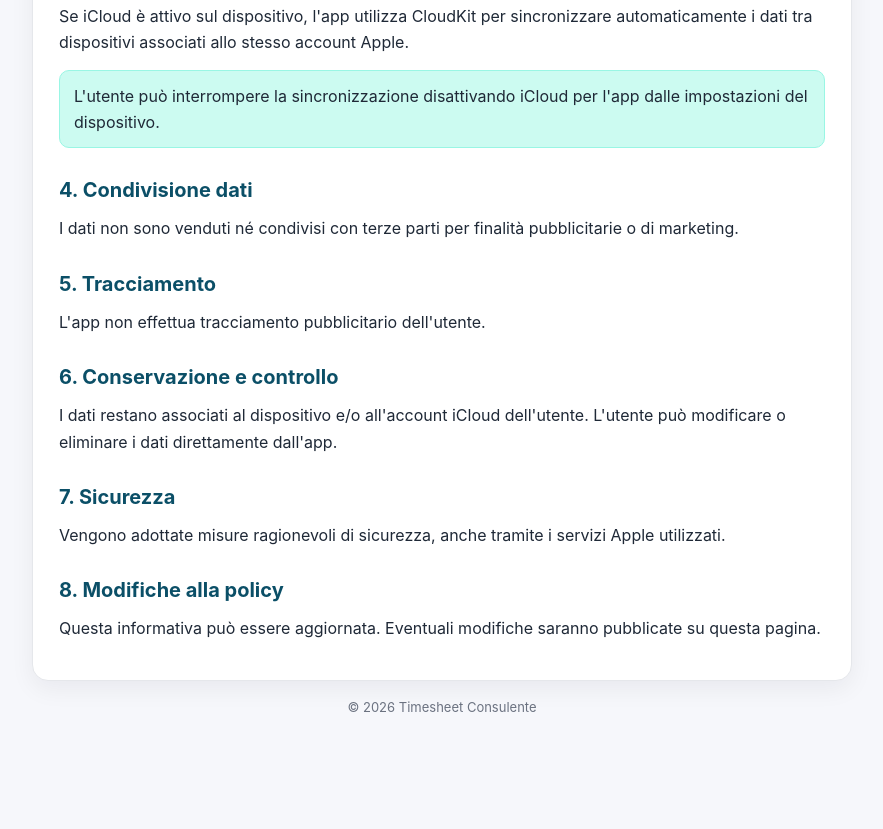
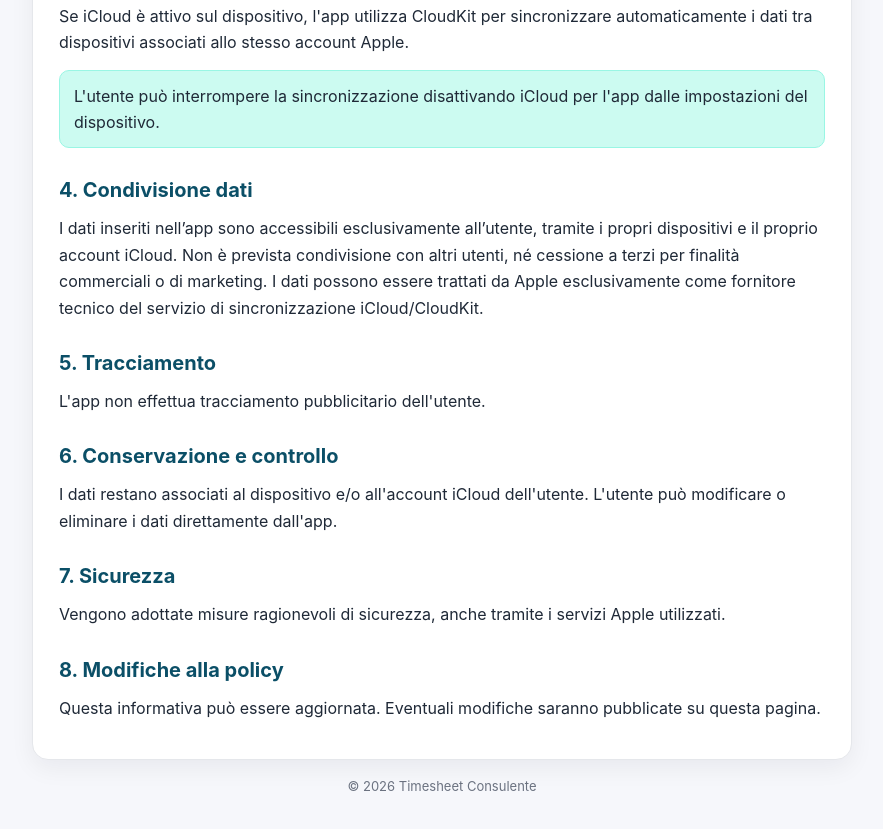
Before and after one commit to mabio91/timesheetapp, a plain HTML site: page index.html in a window 1280 px wide. Shown: the part 773-1602 px from the top of the page, without its empty margins (198-1081 px from the left). Drawn offline with Linux system fonts and the light colour scheme.

Commit message:
Update index.html

```diff
--- a/index.html
+++ b/index.html
@@ -180,7 +180,12 @@
       </div>
 
       <h2>4. Condivisione dati</h2>
-      <p>I dati non sono venduti né condivisi con terze parti per finalità pubblicitarie o di marketing.</p>
+      <p>
+      I dati inseriti nell’app sono accessibili esclusivamente all’utente, tramite i propri dispositivi
+      e il proprio account iCloud. Non è prevista condivisione con altri utenti, né cessione a terzi
+      per finalità commerciali o di marketing. I dati possono essere trattati da Apple esclusivamente
+      come fornitore tecnico del servizio di sincronizzazione iCloud/CloudKit.
+      </p>
 
       <h2>5. Tracciamento</h2>
       <p>L'app non effettua tracciamento pubblicitario dell'utente.</p>
```
